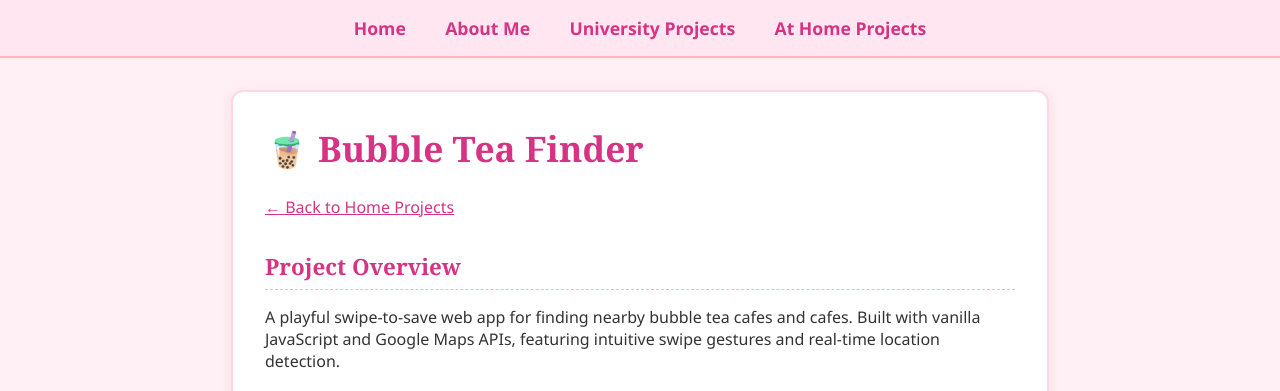
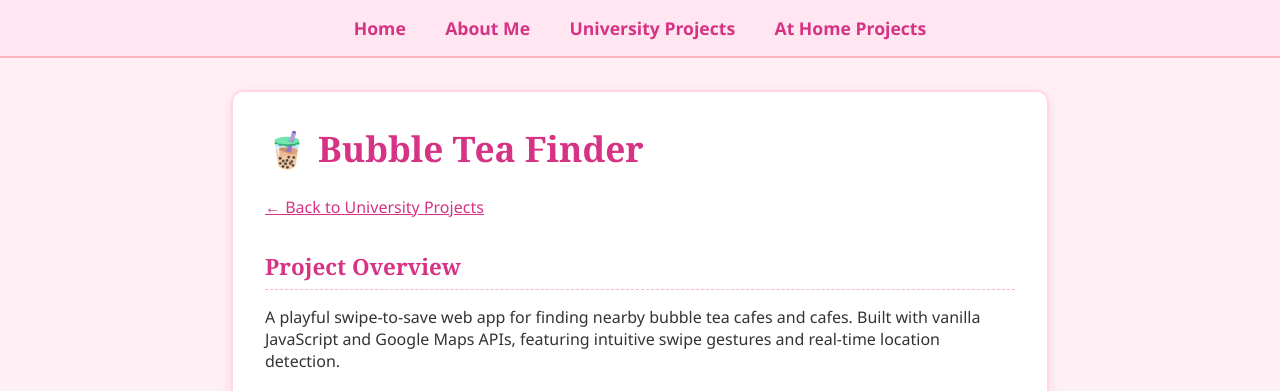
Before and after one commit to AnnabelleJohnstone/AJengineering-projects, a Jekyll site: the page built from _projects/bubble-tea-finder.md, in a window 1280 px wide. Shown: the top 391 px of the page. Built offline with Jekyll 4.4.1, drawn with Linux system fonts in a browser that asks for light colours.

Commit message:
Update bubble-tea-finder.md

```diff
--- a/_projects/bubble-tea-finder.md
+++ b/_projects/bubble-tea-finder.md
@@ -5,7 +5,7 @@ title: Bubble Tea Finder
 
 # 🧋 Bubble Tea Finder
 
-[← Back to Home Projects](/home-projects.md)
+[← Back to University Projects](../university-projects.md)
 
 ## Project Overview
 A playful swipe-to-save web app for finding nearby bubble tea cafes and cafes. Built with vanilla JavaScript and Google Maps APIs, featuring intuitive swipe gestures and real-time location detection.
```
